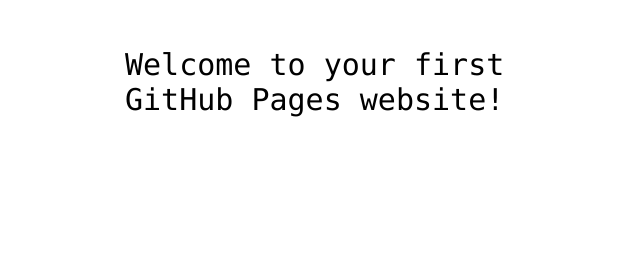
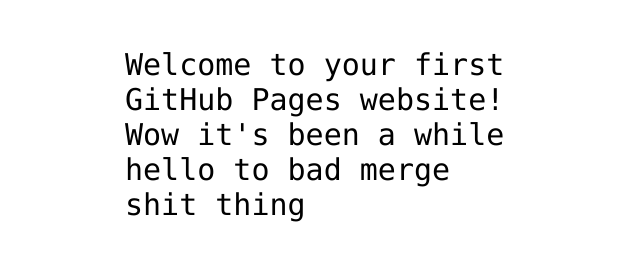
Before and after one commit to Chuckles-troll/hello-world, a plain HTML site: page index.html in a window 1280 px wide. Shown: the part 341-602 px from the top of the page, without its empty margins (315-955 px from the left). Drawn offline with Linux system fonts and the light colour scheme.

Commit message:
Update index.html
Some stuff

```diff
--- a/index.html
+++ b/index.html
@@ -12,7 +12,7 @@
 <img src="https://octodex.github.com/images/daftpunktocat-thomas.gif" id="octocat" alt="octocat-gif" />
 
 <!-- Change this code here by copy and pasting your template on line 15 -->
-<p>Welcome to your first GitHub Pages website!</p>
+<p>Welcome to your first GitHub Pages website! Wow it's been a while hello to bad merge shit thing</p>
 
 </body>
 </html>
```
